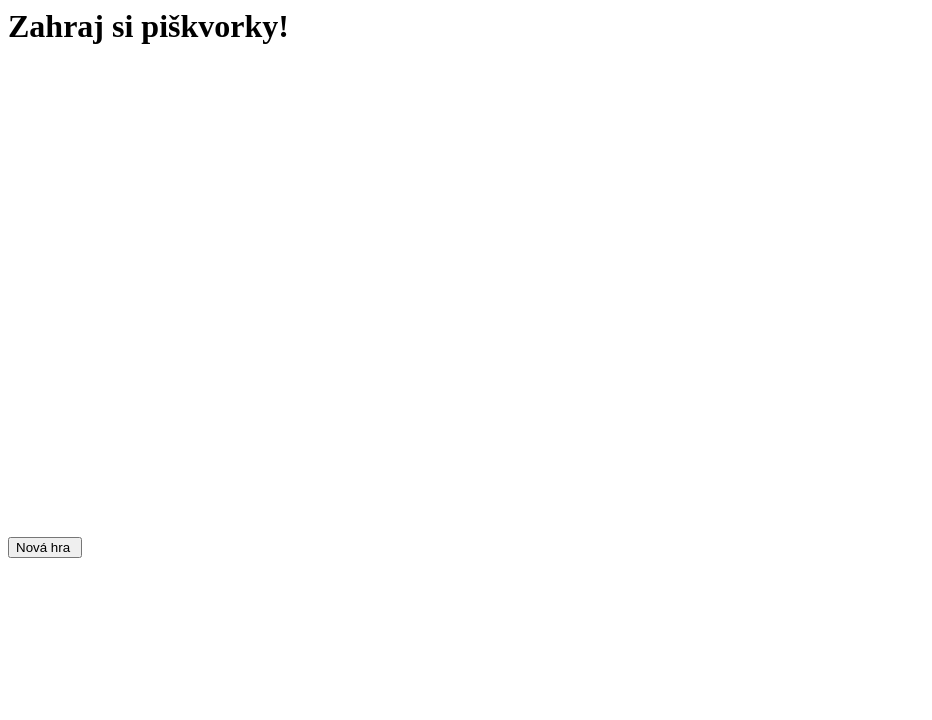
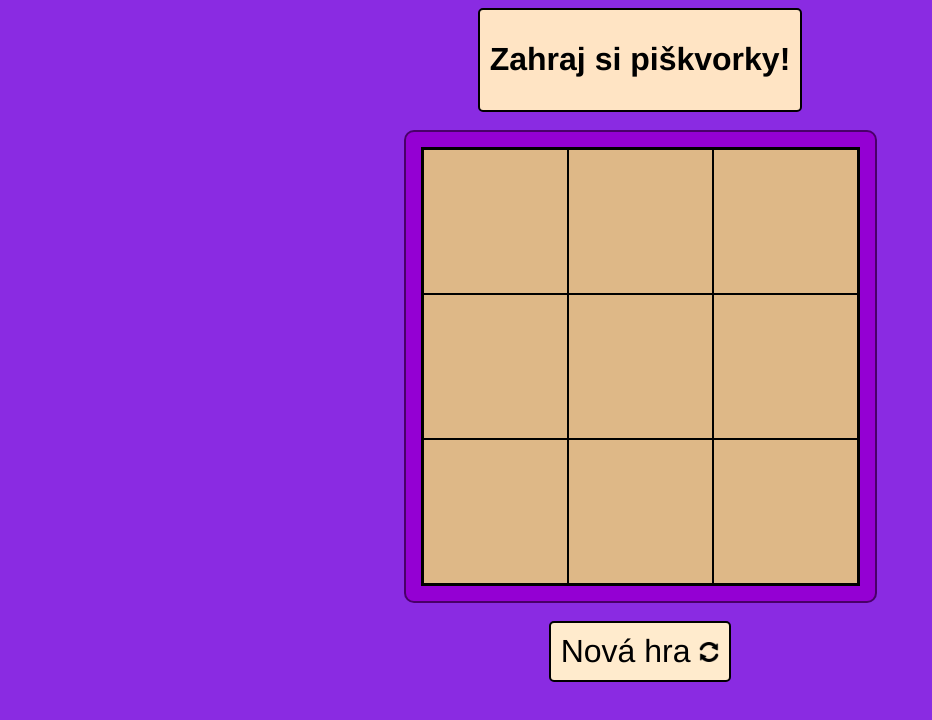
Before and after one commit to PantherZif/Piskvorky, a plain HTML site: page Piskvorky.html in a window 1280 px wide. Shown: the whole page, without its empty margins (0-932 px from the left). Drawn offline with Linux system fonts and the light colour scheme; the site is published under a folder, as on GitHub Pages, so addresses that start at the root find nothing.

Commit message:
Update Piskvorky.html

```diff
--- a/Piskvorky.html
+++ b/Piskvorky.html
@@ -3,7 +3,7 @@
     <meta charset="UTF-8">
     <meta name="viewport" content="width=device-width, initial-scale=1.0">
     <title>Piškvorky</title>
-    <link rel="stylesheet" href="/Piskvorky.css">
+    <link rel="stylesheet" href="Piskvorky.css">
 </head>
 <body>
     <div class="nadpis"><h1>Zahraj si piškvorky!</h1></div>
@@ -24,10 +24,10 @@
     </div>
     <br>
     <div>
-        <button name="nova_hra" id="nova_hra">Nová hra <img src="/image.png" alt=""></button>
+        <button name="nova_hra" id="nova_hra">Nová hra <img src="image.png" alt=""></button>
     </div>
 
-<script src="/index.js"></script>  <!--Propojení s JavaScriptem-->
+<script src="index.js"></script>  <!--Propojení s JavaScriptem-->
 </body>
 
 </html>
```
